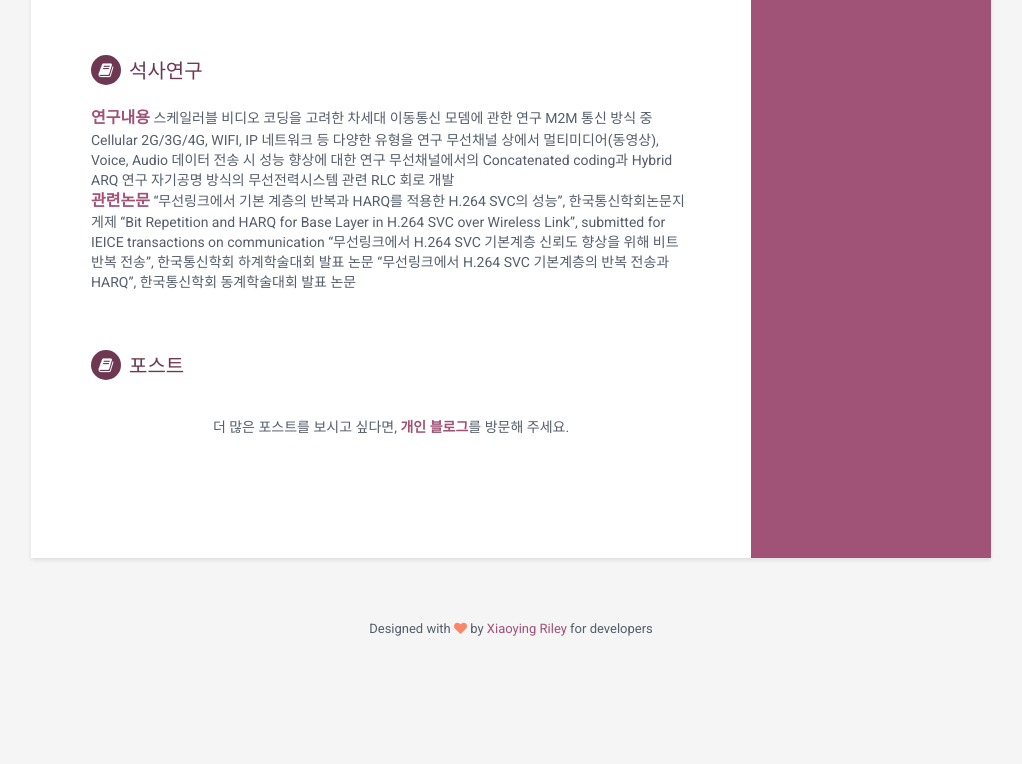
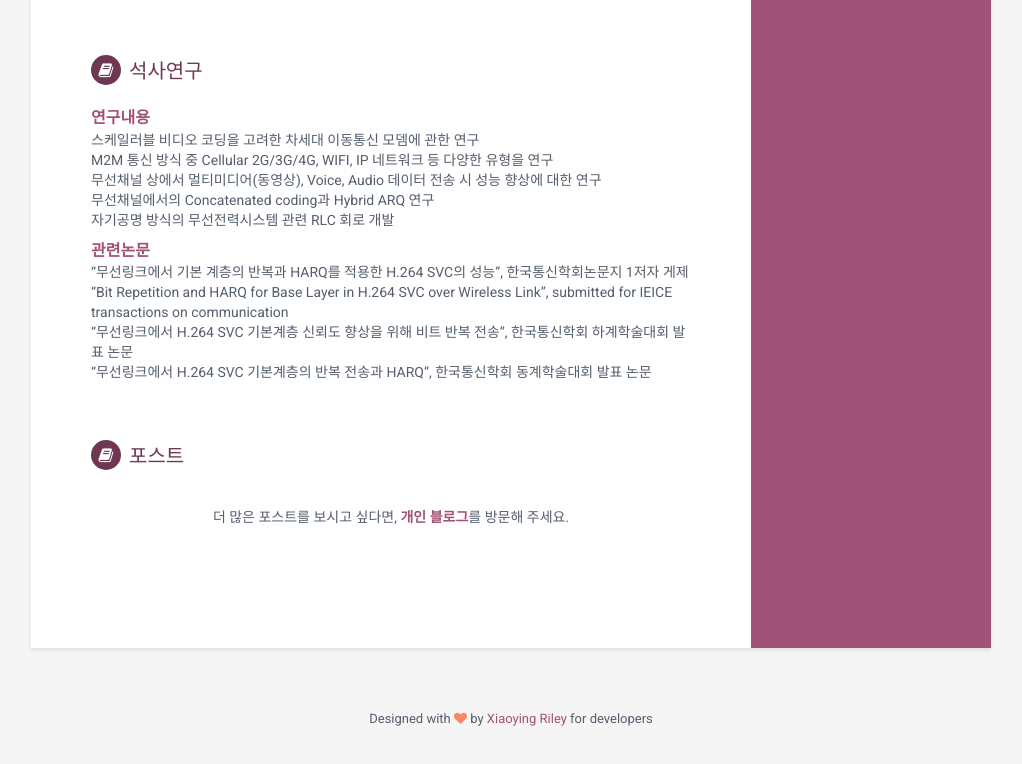
Before and after one commit to SungKyunAhn/ASK-PortFolio, a plain HTML site: page lang/ko/index.html in a window 1280 px wide. Shown: the part 3053-3817 px from the top of the page, without its empty margins (129-1151 px from the left). Before the commit the page ends 3753 px from the top, so only its background shows below. Drawn offline with Linux system fonts and the light colour scheme; a web font is replaced by a local one.

Commit message:
Update index.html

```diff
--- a/lang/ko/index.html
+++ b/lang/ko/index.html
@@ -493,18 +493,22 @@
                 <h2 class="section-title"><i class="fa fa-book"></i>석사연구</h2>
                 <div class="item">
                     <span class="project-title"><a href="#"><strong>연구내용</strong></a></span>
-		    <span class="project-tagline">스케일러블 비디오 코딩을 고려한 차세대 이동통신 모뎀에 관한 연구</span>
-		    <span class="project-tagline">M2M 통신 방식 중 Cellular 2G/3G/4G, WIFI, IP 네트워크 등 다양한 유형을 연구</span>
-		    <span class="project-tagline">무선채널 상에서 멀티미디어(동영상), Voice, Audio 데이터 전송 시 성능 향상에 대한 연구</span>
-		    <span class="project-tagline">무선채널에서의 Concatenated coding과 Hybrid ARQ 연구</span>
-		    <span class="project-tagline">자기공명 방식의 무선전력시스템 관련 RLC 회로 개발</span>
+		    <ul class="list-unstyled interests-list">
+			    <li>스케일러블 비디오 코딩을 고려한 차세대 이동통신 모뎀에 관한 연구</li>
+			    <li>M2M 통신 방식 중 Cellular 2G/3G/4G, WIFI, IP 네트워크 등 다양한 유형을 연구</li>
+			    <li>무선채널 상에서 멀티미디어(동영상), Voice, Audio 데이터 전송 시 성능 향상에 대한 연구</li>
+			    <li>무선채널에서의 Concatenated coding과 Hybrid ARQ 연구</li>
+			    <li>자기공명 방식의 무선전력시스템 관련 RLC 회로 개발</li>
+		    </ul>
                 </div><!--//item-->
 		<div class="item">
                     <span class="project-title"><a href="#"><strong>관련논문</strong></a></span>
-		    <span class="project-tagline">“무선링크에서 기본 계층의 반복과 HARQ를 적용한 H.264 SVC의 성능”, 한국통신학회논문지 게제</span>
-		    <span class="project-tagline">“Bit Repetition and HARQ for Base Layer in H.264 SVC over Wireless Link”, submitted for IEICE transactions on communication</span>
-		    <span class="project-tagline">“무선링크에서 H.264 SVC 기본계층 신뢰도 향상을 위해 비트 반복 전송”, 한국통신학회 하계학술대회 발표 논문</span>
-		    <span class="project-tagline">“무선링크에서 H.264 SVC 기본계층의 반복 전송과 HARQ”, 한국통신학회 동계학술대회 발표 논문  </span>
+		    <ul class="list-unstyled interests-list">
+			    <li>“무선링크에서 기본 계층의 반복과 HARQ를 적용한 H.264 SVC의 성능”, 한국통신학회논문지 1저자 게제</li>
+			    <li>“Bit Repetition and HARQ for Base Layer in H.264 SVC over Wireless Link”, submitted for IEICE transactions on communication</li>
+			    <li>“무선링크에서 H.264 SVC 기본계층 신뢰도 향상을 위해 비트 반복 전송”, 한국통신학회 하계학술대회 발표 논문</li>
+			    <li>“무선링크에서 H.264 SVC 기본계층의 반복 전송과 HARQ”, 한국통신학회 동계학술대회 발표 논문</li>
+		    </ul>
                 </div><!--//item-->
 	    </section>
 
```
